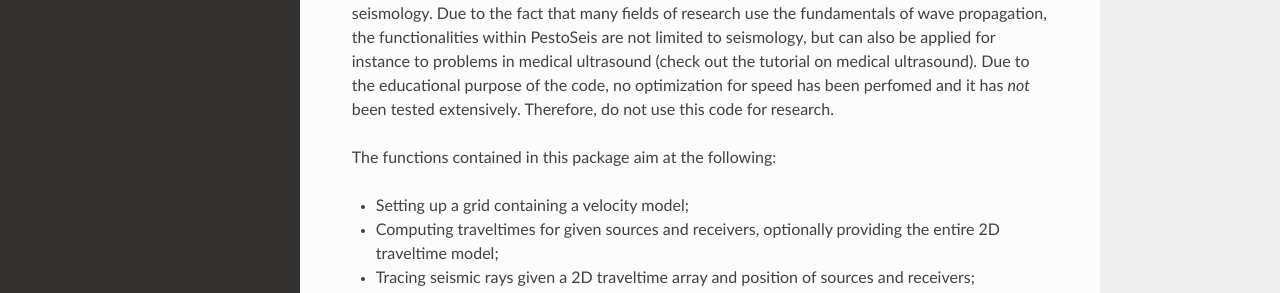
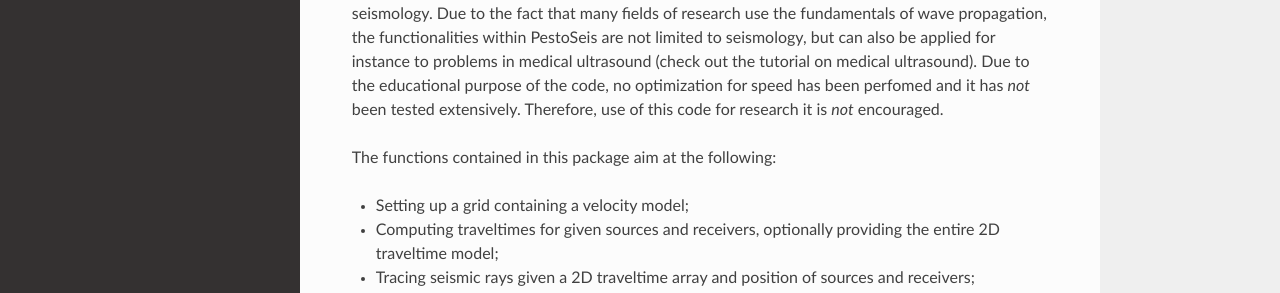
Before and after one commit to inverseproblem/PestoSeis, a Sphinx documentation site: the page built from docs/source/index.rst, in a window 1280 px wide and 900 px high. Shown: the part 326-619 px from the top of the window. Built offline with Sphinx 7.4.7 and the Read the Docs theme 2.0.0, drawn with Linux system fonts in a browser that asks for light colours; pages that are not in the unit, such as notebooks, are missing from menus.

Commit message:
Update index.rst

```diff
--- a/docs/source/index.rst
+++ b/docs/source/index.rst
@@ -20,7 +20,7 @@
 
 The PestoSeis package is a set of functions to perform calculations of seismic traveltimes, rays and wave propagation in two dimensions (2D). PestoSeis covers the range from forward modeling wave propagation through a known model to reconstructing the structural map of an unknown medium from some observed (synthetic) data by providing algorithms to solve a 2D inverse problem by simple means.
 
-Its main purpose is educational, it aims to be a simple tool to play around with some aspects of seismology. Due to the fact that many fields of research use the fundamentals of wave propagation, the functionalities within PestoSeis are not limited to seismology, but can also be applied for instance to problems in medical ultrasound (check out the tutorial on medical ultrasound). Due to the educational purpose of the code, no optimization for speed has been perfomed and it has *not* been tested extensively. Therefore, do not use this code for research.
+Its main purpose is educational, it aims to be a simple tool to play around with some aspects of seismology. Due to the fact that many fields of research use the fundamentals of wave propagation, the functionalities within PestoSeis are not limited to seismology, but can also be applied for instance to problems in medical ultrasound (check out the tutorial on medical ultrasound). Due to the educational purpose of the code, no optimization for speed has been perfomed and it has *not* been tested extensively. Therefore, use of this code for research it is *not* encouraged.
 
 The functions contained in this package aim at the following:
 
```
